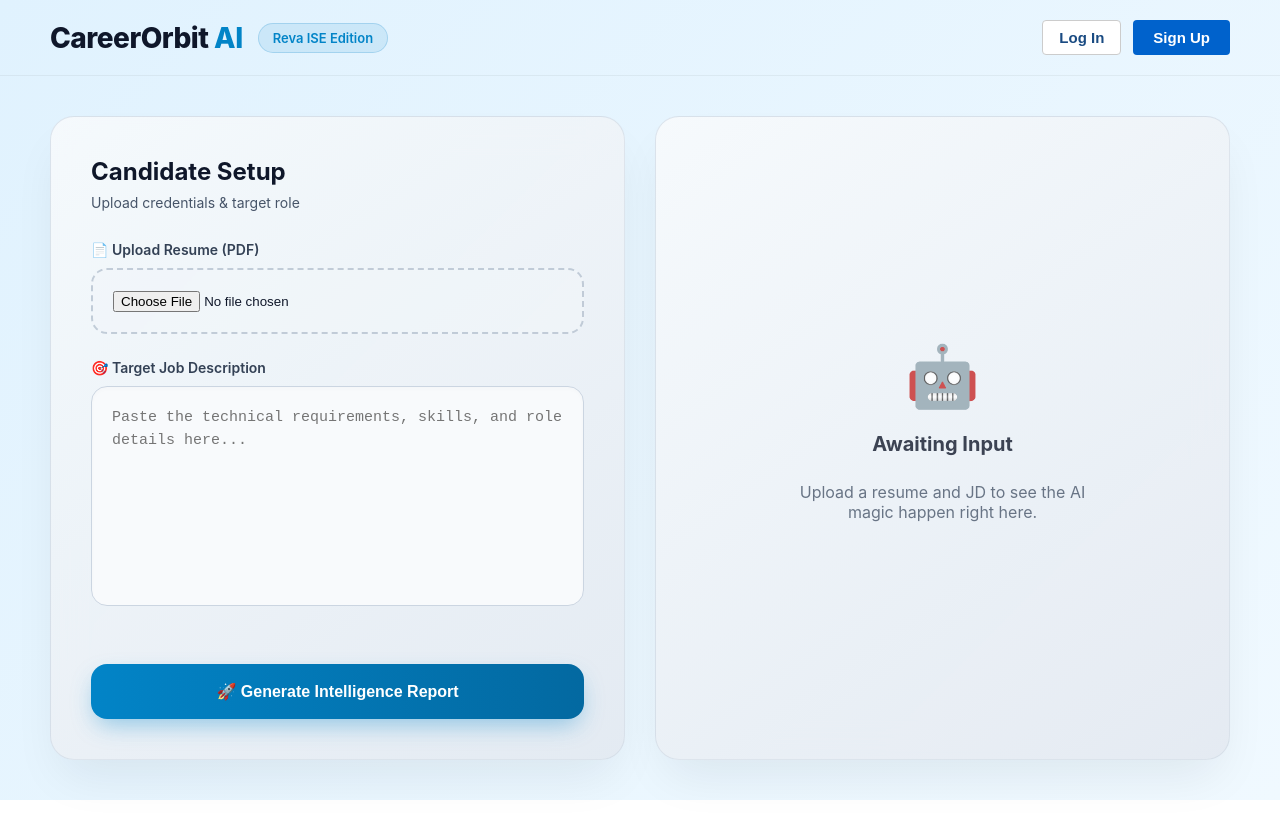
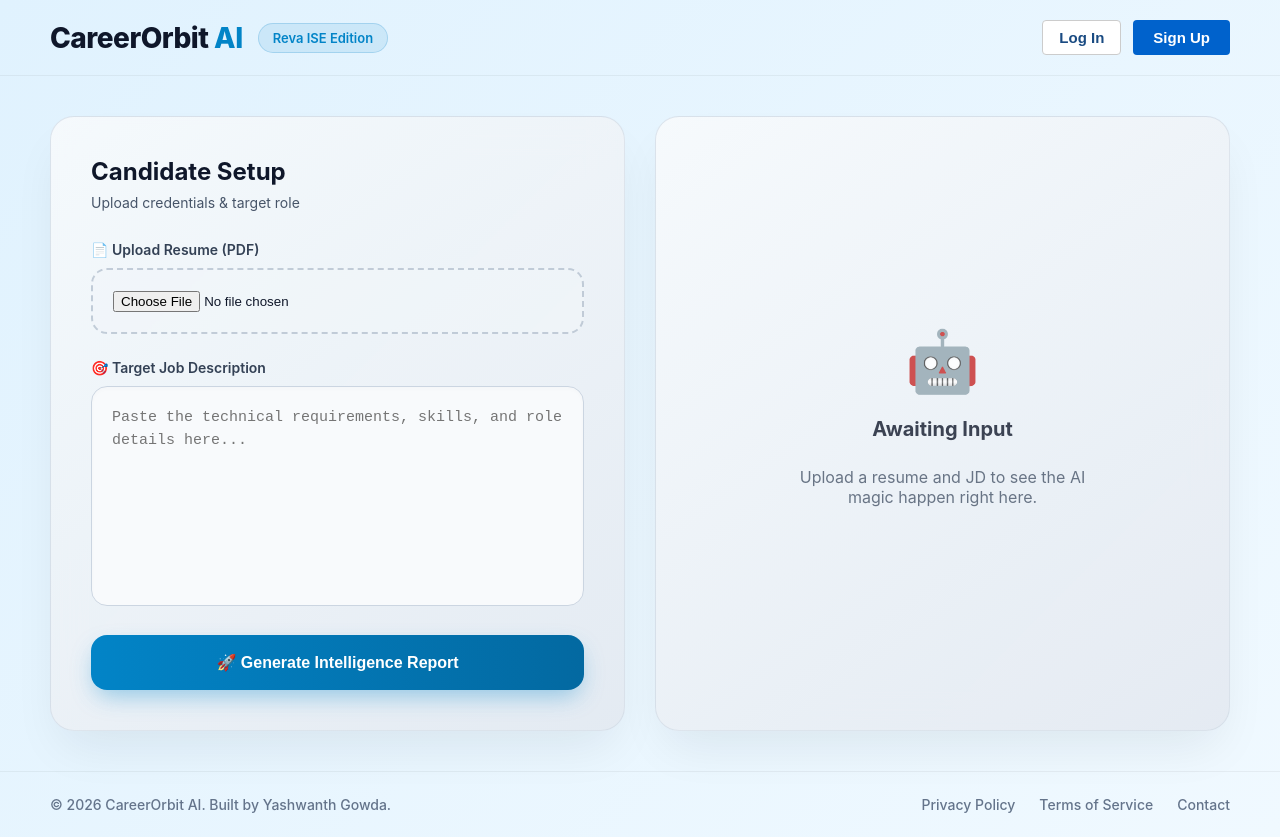
Before and after one commit to Yash200456/Caliper, a React (Create React App) app in the folder frontend/: page / in a window 1280 px wide. Before the commit the page ends 800 px from the top, so only its background shows below. Built offline with nearby package versions, Linux system fonts and the light colour scheme.

Commit message:
feat: Removed unused social login buttons and added global footer

```diff
--- a/frontend/src/App.js
+++ b/frontend/src/App.js
@@ -11,8 +11,6 @@ const App = () => {
 
   const [email, setEmail] = useState('');
   const [password, setPassword] = useState('');
-
-  // Notice we removed the "Name" field from signup because Jobscan doesn't ask for it initially!
 
   const handleUpload = async () => {
     if (!file || !jd) return alert("Please provide both a Resume and a Job Description!");
@@ -110,23 +108,15 @@ const App = () => {
         </div>
       )}
 
-      {/* 2. THE LOGIN VIEW (Matched to Jobscan reference) */}
+      {/* 2. THE LOGIN VIEW */}
       {currentView === 'login' && (
         <div style={styles.authWrapper}>
-          {/* Logo outside the card */}
           <div style={styles.authLogoContainer}>
             <h1 style={styles.logo}>CareerOrbit <span style={styles.logoHighlight}>AI</span></h1>
           </div>
 
           <div style={styles.authCard}>
             <h2 style={styles.authTitle}>Welcome back.</h2>
-
-            {/* Social Buttons */}
-            <div style={styles.socialGroup}>
-              <button style={styles.socialBtn}><span style={{color:'#0077b5', marginRight:'8px', fontWeight:'900'}}>in</span> LinkedIn</button>
-              <button style={styles.socialBtn}><span style={{color:'#db4437', marginRight:'8px', fontWeight:'900'}}>G</span> Google</button>
-              <button style={styles.socialBtn}><span style={{color:'#1877f2', marginRight:'8px', fontWeight:'900'}}>f</span> Facebook</button>
-            </div>
 
             <form onSubmit={handleAuth} style={styles.authForm}>
               <div style={styles.authInputGroup}>
@@ -152,7 +142,7 @@ const App = () => {
         </div>
       )}
 
-      {/* 3. THE SIGNUP VIEW (Matched to Jobscan reference) */}
+      {/* 3. THE SIGNUP VIEW */}
       {currentView === 'signup' && (
         <div style={styles.authWrapper}>
           <div style={styles.authLogoContainer}>
@@ -161,12 +151,6 @@ const App = () => {
 
           <div style={styles.authCard}>
             <h2 style={styles.authTitle}>Sign up for CareerOrbit</h2>
-
-            <div style={styles.socialGroup}>
-              <button style={styles.socialBtn}><span style={{color:'#0077b5', marginRight:'8px', fontWeight:'900'}}>in</span> LinkedIn</button>
-              <button style={styles.socialBtn}><span style={{color:'#db4437', marginRight:'8px', fontWeight:'900'}}>G</span> Google</button>
-              <button style={styles.socialBtn}><span style={{color:'#1877f2', marginRight:'8px', fontWeight:'900'}}>f</span> Facebook</button>
-            </div>
 
             <form onSubmit={handleAuth} style={styles.authForm}>
               <div style={styles.authInputGroup}>
@@ -189,6 +173,18 @@ const App = () => {
         </div>
       )}
 
+      {/* --- THE GLOBAL FOOTER --- */}
+      <footer style={styles.footer}>
+        <div style={styles.footerText}>
+          © 2026 CareerOrbit AI. Built by Yashwanth Gowda.
+        </div>
+        <div style={styles.footerLinks}>
+          <span style={styles.footerLink}>Privacy Policy</span>
+          <span style={styles.footerLink}>Terms of Service</span>
+          <span style={styles.footerLink}>Contact</span>
+        </div>
+      </footer>
+
     </div>
   );
 };
@@ -207,7 +203,7 @@ const styles = {
   logoHighlight: { color: '#0284c7' },
   badge: { background: 'rgba(2, 132, 199, 0.1)', color: '#0284c7', padding: '6px 14px', borderRadius: '20px', fontSize: '13px', fontWeight: '600', border: '1px solid rgba(2, 132, 199, 0.2)' },
 
-  dashboard: { display: 'flex', flexDirection: 'row', gap: '30px', padding: '40px 50px', flex: 1, height: '100%' },
+  dashboard: { display: 'flex', flexDirection: 'row', gap: '30px', padding: '40px 50px', flex: 1 },
   glassCard: { flex: 1, background: 'linear-gradient(145deg, rgba(248, 250, 252, 0.85) 0%, rgba(226, 232, 240, 0.85) 100%)', backdropFilter: 'blur(16px)', WebkitBackdropFilter: 'blur(16px)', borderRadius: '24px', border: '1px solid rgba(203, 213, 225, 0.6)', padding: '40px', boxShadow: '0 25px 50px -12px rgba(15, 23, 42, 0.08)', display: 'flex', flexDirection: 'column' },
 
   cardHeader: { marginBottom: '30px' },
@@ -237,9 +233,6 @@ const styles = {
   authCard: { width: '100%', maxWidth: '450px', background: '#ffffff', borderRadius: '8px', border: '1px solid #e2e8f0', padding: '40px', boxShadow: '0 10px 25px -5px rgba(0, 0, 0, 0.05)' },
   authTitle: { margin: '0 0 30px 0', fontSize: '24px', fontWeight: '600', textAlign: 'center', color: '#1e293b' },
 
-  socialGroup: { display: 'flex', gap: '10px', marginBottom: '30px' },
-  socialBtn: { flex: 1, display: 'flex', justifyContent: 'center', alignItems: 'center', background: '#ffffff', border: '1px solid #cbd5e1', borderRadius: '4px', padding: '10px', fontSize: '14px', fontWeight: '500', color: '#475569', cursor: 'pointer', transition: 'background 0.2s' },
-
   authForm: { display: 'flex', flexDirection: 'column' },
   authInputGroup: { marginBottom: '20px' },
   authLabel: { display: 'block', marginBottom: '8px', fontSize: '14px', color: '#334155' },
@@ -251,7 +244,13 @@ const styles = {
   authSubmitBtn: { width: '100%', padding: '14px', background: '#0062cc', color: 'white', border: 'none', borderRadius: '4px', fontSize: '16px', fontWeight: '700', cursor: 'pointer', transition: 'background 0.2s' },
 
   authFooter: { marginTop: '30px', textAlign: 'center', fontSize: '14px', color: '#475569' },
-  link: { color: '#0062cc', fontWeight: '700', cursor: 'pointer' }
+  link: { color: '#0062cc', fontWeight: '700', cursor: 'pointer' },
+
+  /* --- FOOTER STYLES --- */
+  footer: { marginTop: 'auto', padding: '24px 50px', display: 'flex', justifyContent: 'space-between', alignItems: 'center', borderTop: '1px solid rgba(0, 0, 0, 0.05)', fontSize: '14px', color: '#64748b' },
+  footerText: { fontWeight: '500' },
+  footerLinks: { display: 'flex', gap: '24px' },
+  footerLink: { cursor: 'pointer', fontWeight: '500', transition: 'color 0.2s' }
 };
 
 export default App;
```
